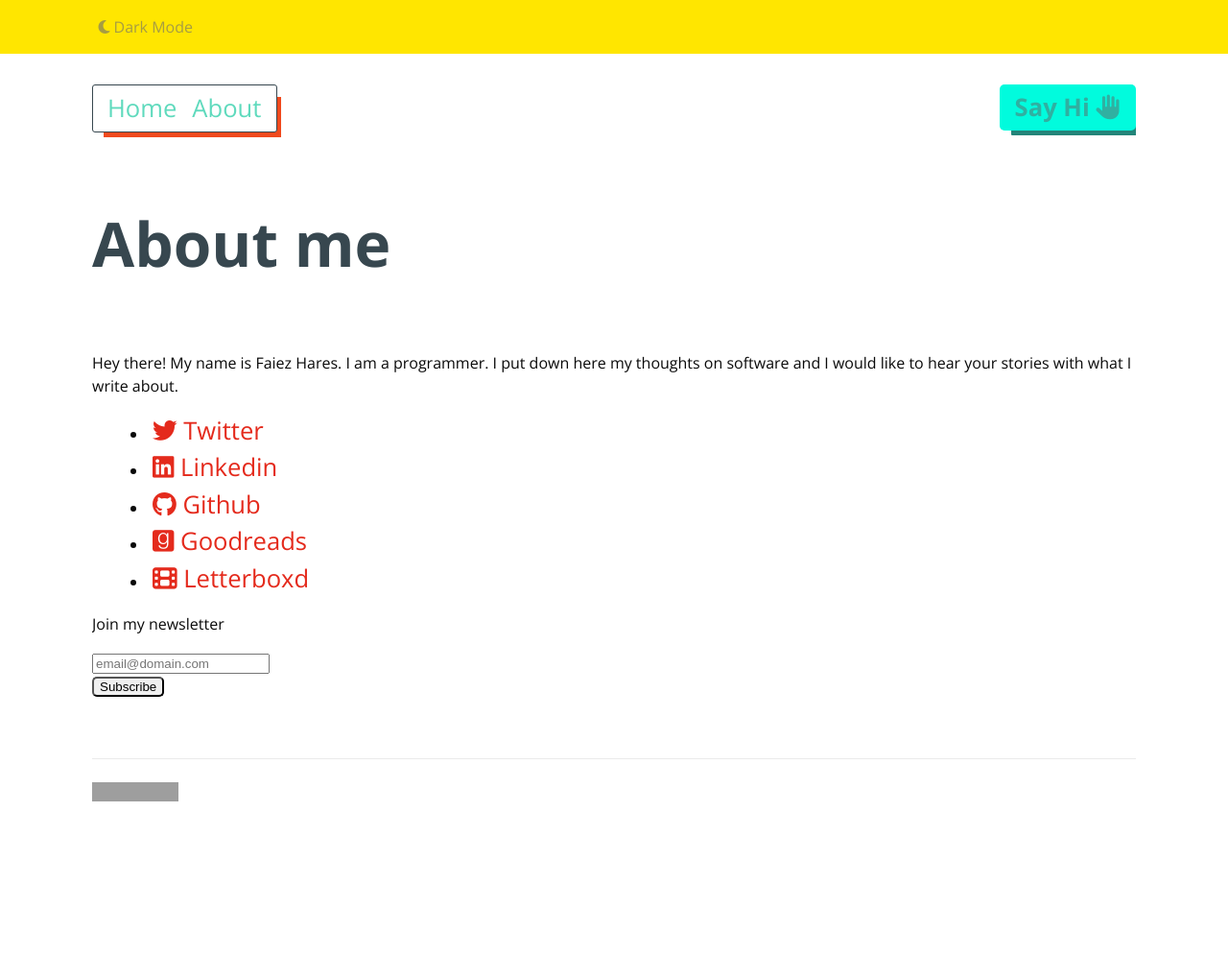
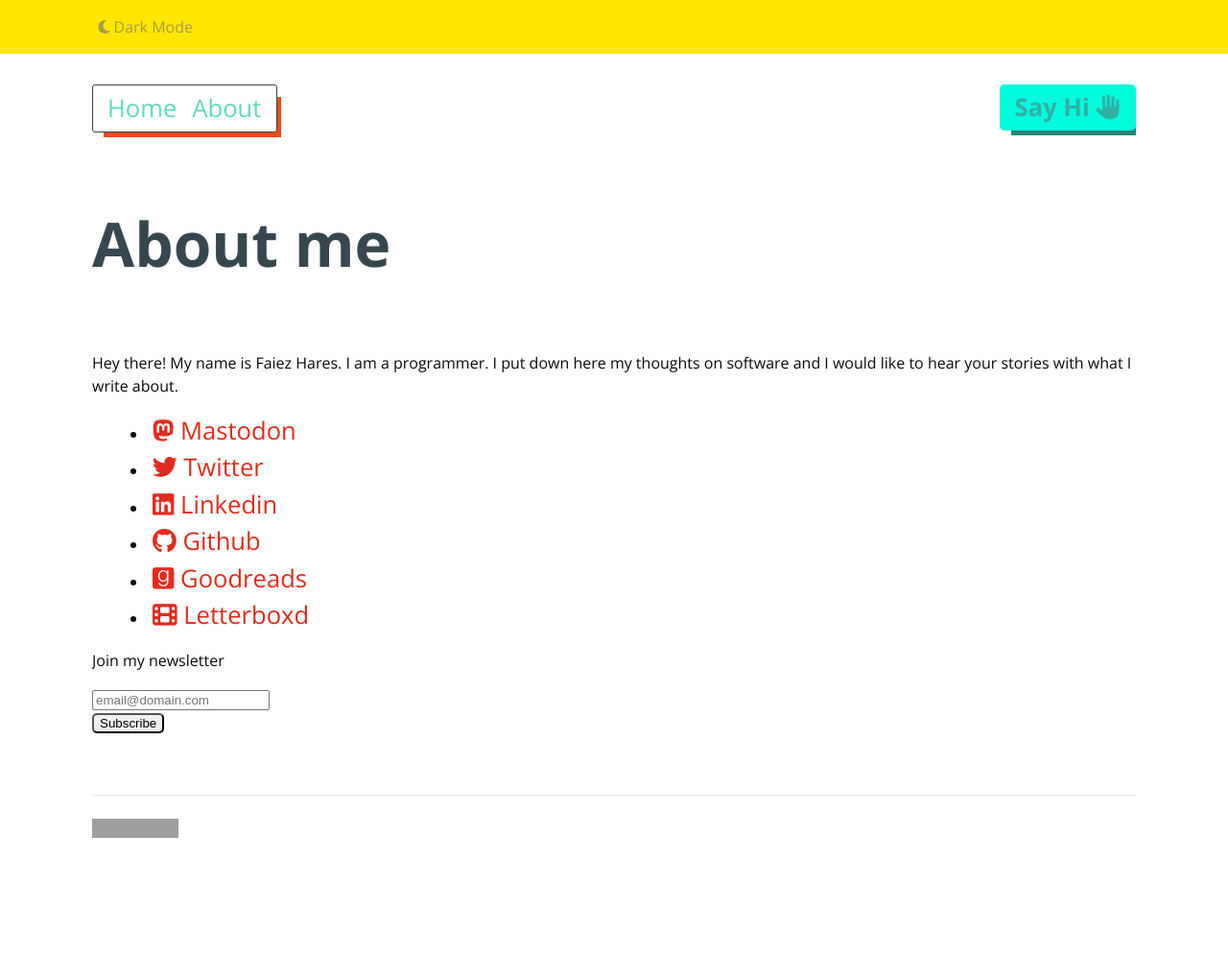
Before and after one commit to haresfaiez/haresfaiez.github.io, a Jekyll site: the page built from about-me.html, in a window 1280 px wide. Shown: the whole page at 96% size. Built offline with Jekyll 4.4.1, drawn with Linux system fonts in a browser that asks for light colours; grey boxes are pictures that could not be loaded.

Commit message:
Update personal information

```diff
--- a/_config.yml
+++ b/_config.yml
@@ -1,18 +1,13 @@
 title: Faiez Hares
 email: hares.faiez@gmail.com
-phone: +216 26 87 17 88
 description: >
     Programming and software design tales
 
-avatar: "https://avatars3.githubusercontent.com/u/10279086?v=3&s=460"
 
 url: "https://haresfaiez.github.io"
 baseurl: ""
-avatar: https://avatars3.githubusercontent.com/u/10279086?v=3&s=460
-resume: https://docs.google.com/document/d/19jbbcrvdfAr6aiSlDY3h9OI1zoiAm4uat8dTu8goEiI/edit?usp=sharing
 
-result: ""
-
+mastodon_handle : faiezhares
 twitter_handle  : FaiezHares
 github_handle   : haresfaiez
 goodreads_handle: 53209781-hares-faiez
--- a/_includes/contact.html
+++ b/_includes/contact.html
@@ -1,4 +1,12 @@
 <menu class="menu">
+  {% if site.mastodon_handle %}
+  <li>
+    <a class="item" href="https://mastodon.social/@{{ site.mastodon_handle }}">
+      <i class="fab fa-mastodon"></i>
+      <span>Mastodon</span>
+    </a>
+  </li>
+  {% endif %}
   {% if site.twitter_handle %}
   <li>
     <a class="item" href="https://twitter.com/{{ site.twitter_handle }}">
```
